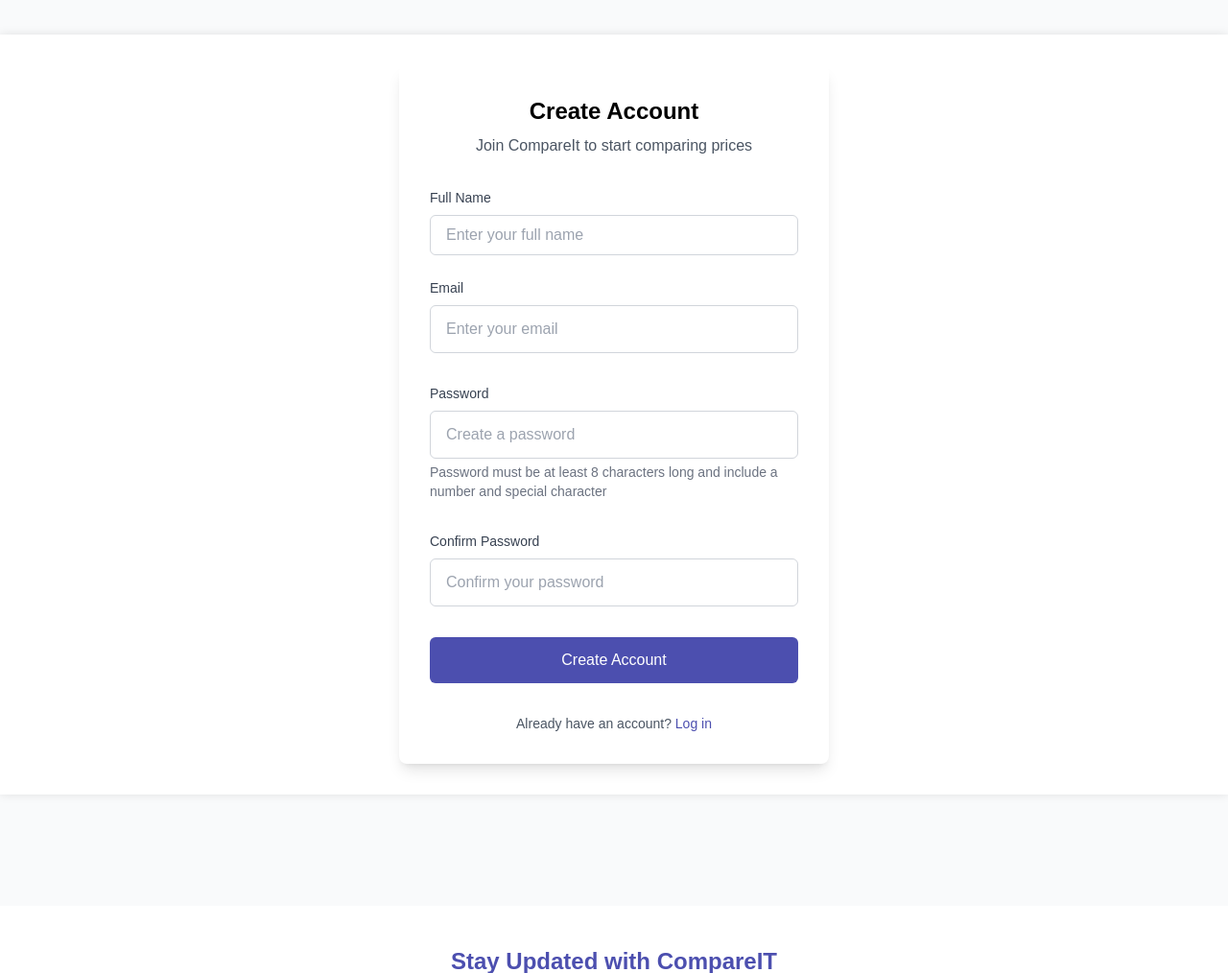
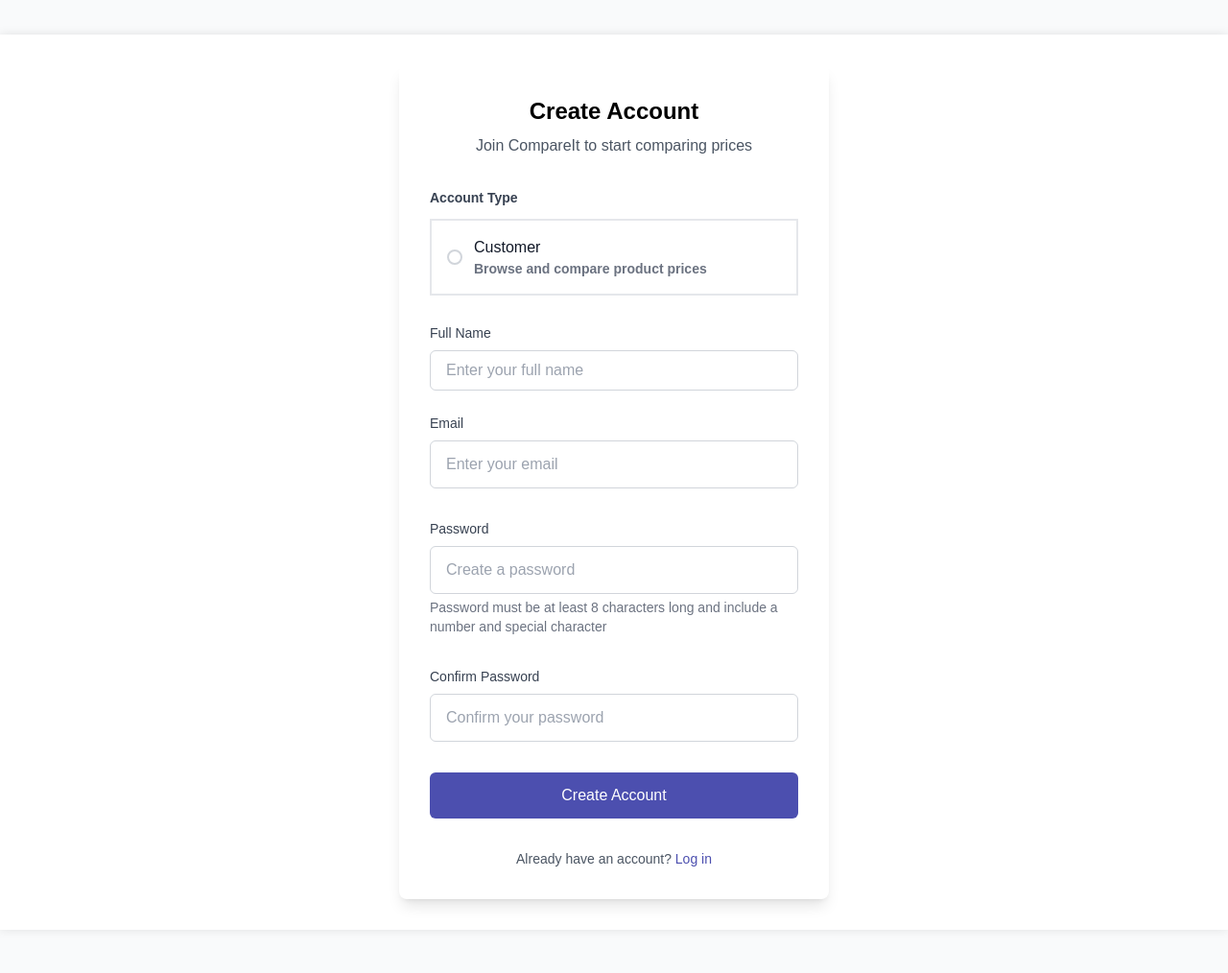
Before and after one commit to obedmbaya/COS221Assignment5, a PHP site: page /webpages/signup.php in a window 1280 px wide. Shown: the part 155-1169 px from the top of the page at 96% size. Run offline with PHP 8.4, Linux system fonts and the light colour scheme; some libraries are stand-ins or nearby versions.

Commit message:
Account selection (customer button added)

```diff
--- a/webpages/signup.php
+++ b/webpages/signup.php
@@ -52,6 +52,34 @@ include 'header.php';
 
                             <form action= "process_signup.php" method="POST" id="signup-form">
 
+                            <!-- Account Type Selection -->
+
+                        <div class="mb-6">
+                            <label class="block mb-3 text-sm font medium text-gray-700">Account Type</label>
+                            <div class="grid grid-cols-1 gap-3">
+                                <label class="relative flex items-center p-4 border-2 border-gray-200 rounding-lg cursor-pointer hover:border-brand transition-colors account-type-option">
+                                    <input type="radio" name="account_type" value="customer" class="sr-only account-type-radio" checked>
+                                    <div class="flex items-center space-x-3">
+                                        <div class="radio-custom w-4 h-4 border-2 border-gray-300 rounded-full flex items-center justify-center">
+                                            <div class="w-2 h-2 bg-brand rounded-full hidden radio-dot"></div>
+                            </div>
+                            <div>
+                                <div class="font-medium text-gray-900">Customer</div>
+                                <div class="text-sm text-gray-500">Browse and compare product prices</div>
+                            </div>
+                        </div>
+                    </label>
+
+
+                    </div>
+                </div>
+
+
+
+
+
+
+
                                 <div class="mb-6">
                                     <label for="fullname" class="block mb-2 text-sm font-medium text-gray-700">Full Name</label>
                                     <input type="text" id="fullname" name="fullname" placeholder="Enter your full name" required
```
